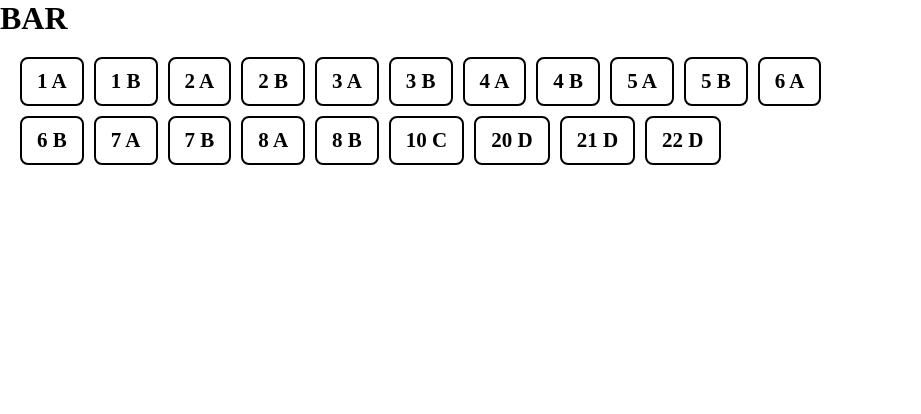
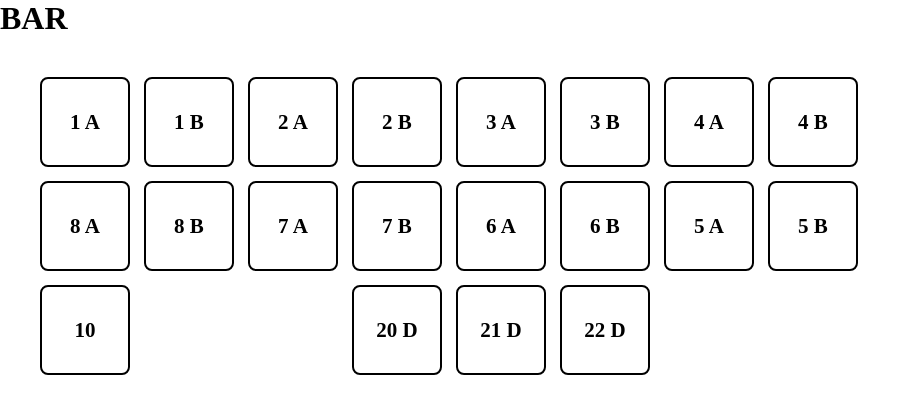
Before and after one commit to AndreaPetri11/GestionaleBar, a React (Vite) app: page / in a window 1280 px wide. Shown: the top 414 px of the page, without its empty margins (0-921 px from the left). Built offline with nearby package versions, Linux system fonts and the light colour scheme.

Commit message:
sistemato layout dei tavoli

```diff
--- a/src/App.css
+++ b/src/App.css
@@ -8,11 +8,13 @@
 }
 
 .containerTables {
-  display: flex;
-  flex-wrap: wrap;
-  gap: 10px;
+  display: grid;
+  grid-template-columns: repeat(8, 90px);
+  grid-template-rows: repeat(3, 90px);
+  gap: 14px;
+
   width: 70%;
-  height: 90%;
+  padding: 20px;
 }
 
 .tablePreview {
--- a/src/App.jsx
+++ b/src/App.jsx
@@ -6,6 +6,7 @@ import { useState, useEffect } from "react";
 import { useNavigate } from "react-router-dom";
 import TableProductsList from "./components/TableProductsList/TableProductsList";
 import useTableProducts from "./hooks/useTableProducts";
+import { tableLayout } from "./data/tableLayout";
 
 function App() {
   const navigate = useNavigate();
@@ -45,7 +46,7 @@ function App() {
       </header>
 
       <main className="mainLayout">
-        <div className="containerTables">
+        {/*<div className="containerTables">
           {tablesState.map((table) => {
             const status =
               selectedTableId === table.id
@@ -60,6 +61,29 @@ function App() {
                 id={table.id}
                 onClick={() => handleTableClick(table.id)}
                 status={status}
+              />
+            );
+          })}
+        </div>*/}
+        <div className="containerTables">
+          {tableLayout.flat().map((tableId, index) => {
+            if (!tableId) return <div key={index} />;
+
+            const table = tablesState.find((t) => t.id === tableId);
+
+            const status =
+              selectedTableId === tableId
+                ? "selected"
+                : table?.products?.length > 0
+                ? "occupied"
+                : "empty";
+
+            return (
+              <Table
+                key={tableId}
+                id={tableId}
+                status={status}
+                onClick={() => handleTableClick(tableId)}
               />
             );
           })}
--- /dev/null
+++ b/src/data/tableLayout.js
@@ -0,0 +1,7 @@
+// src/data/tableLayout.js
+
+export const tableLayout = [
+  ["1 A", "1 B", "2 A", "2 B", "3 A", "3 B", "4 A", "4 B"],
+  ["8 A", "8 B", "7 A", "7 B", "6 A", "6 B", "5 A", "5 B"],
+  ["10", null, null, "20 D", "21 D", "22 D", null, null],
+];
```
